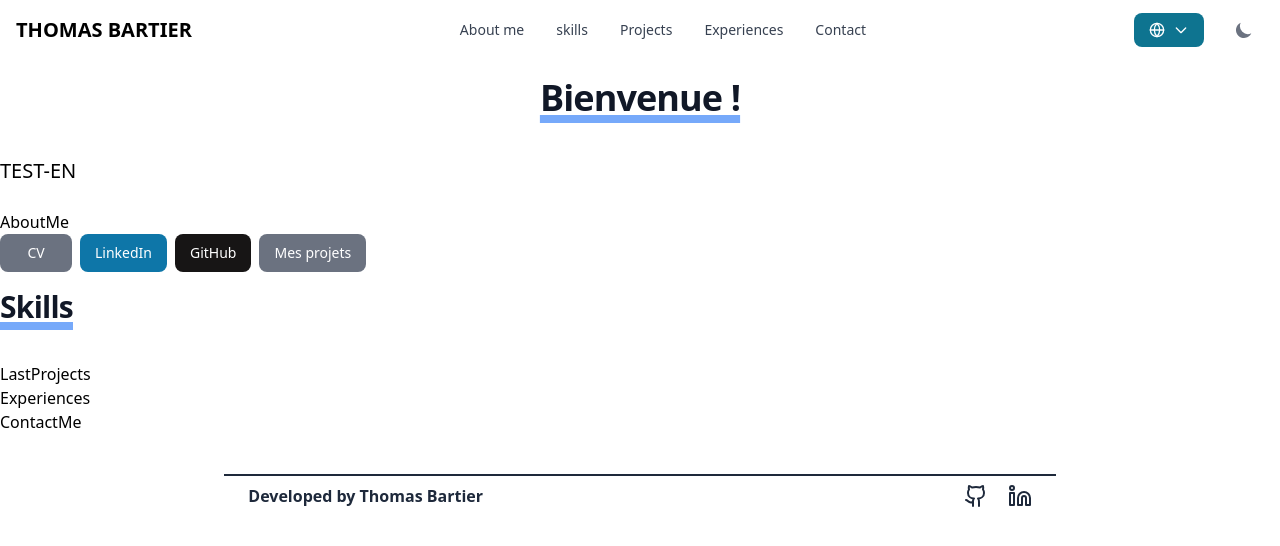
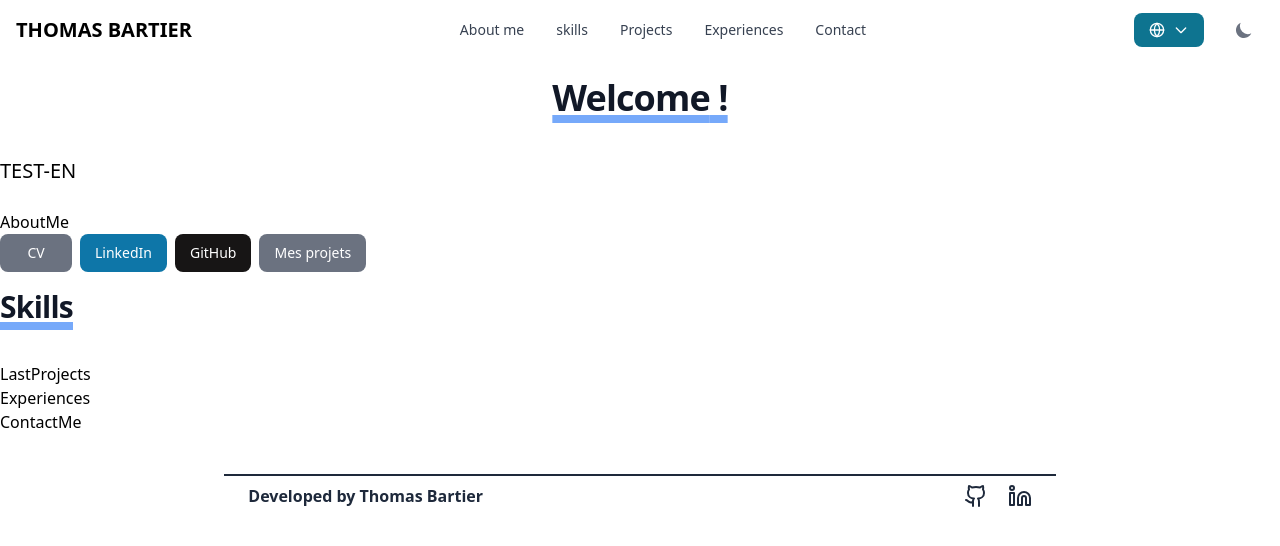
Before and after one commit to tomab23/Portfolio-2.0, a React (Vite) app: page / in a window 1280 px wide. Shown: the top 546 px of the page. Built offline with nearby package versions, Linux system fonts and the light colour scheme.

Commit message:
translation dropdown functional

```diff
--- a/src/components/DropdownTranslate.jsx
+++ b/src/components/DropdownTranslate.jsx
@@ -1,15 +1,26 @@
 
 import { Dropdown, DropdownItem } from "flowbite-react";
 import { Globe } from "lucide-react";
+import { useTranslation } from "react-i18next";
 
 const DropdownTranslate = () => {
 
+  const { i18n } = useTranslation();
+
+  const langueEn = () => {
+    i18n.changeLanguage("en")
+  }
+
+  const langueFr = () => {
+    i18n.changeLanguage("fr")
+  }
+
   return (
     <Dropdown dismissOnClick={true} label={<Globe className="h-4 w-4" />} size="sm">
-      <DropdownItem as="a" href="#">
+      <DropdownItem as="a" href="#" onClick={langueFr}>
         Français
       </DropdownItem>
-      <DropdownItem as="a" href="#">
+      <DropdownItem as="a" href="#" onClick={langueEn}>
         English
       </DropdownItem>
     </Dropdown>
--- a/src/i18n/en.json
+++ b/src/i18n/en.json
@@ -4,5 +4,6 @@
   "TITLE": {
     "SKILLS": "Skills"
   },
-  "TOTOP": "Scroll to top"
+  "TOTOP": "Scroll to top",
+  "WELCOME": "Welcome"
 }
--- a/src/i18n/fr.json
+++ b/src/i18n/fr.json
@@ -4,5 +4,6 @@
   "TITLE": {
     "SKILLS": "Compétences"
   },
-  "TOTOP": "Haut de page"
+  "TOTOP": "Haut de page",
+  "WELCOME": "Bienvenue"
 }
--- a/src/pages/HomePage.jsx
+++ b/src/pages/HomePage.jsx
@@ -18,9 +18,9 @@ const HomePage = () => {
   return (
     <div>
       <Header />
-      <body className="">
+      <div className="">
       <CustomTitle className={"text-center text-4xl mt-5 mb-10"}>
-        Bienvenue !
+        {t("WELCOME")} !
       </CustomTitle>
       <h2>{t("TEST")}</h2> <br />
 
@@ -30,7 +30,7 @@ const HomePage = () => {
       <Experiences />
       <ContactMe />
       <ScrollToTop />
-      </body>
+      </div>
       <Footer />
     </div>
   );
--- /dev/null
+++ b/src/pages/ProjectsPage.jsx
@@ -0,0 +1,16 @@
+import CustomTitle from "../components/custom/CustomTitle"
+import Header from "../components/layout/Header"
+
+
+const ProjectsPage = () => {
+  return (
+    <div>
+        <Header />
+        <CustomTitle className={"text-center"}>
+            MES PROJETS
+        </CustomTitle>
+    </div>
+  )
+}
+
+export default ProjectsPage
--- a/src/routes/RoutesApp.jsx
+++ b/src/routes/RoutesApp.jsx
@@ -1,6 +1,7 @@
 import { BrowserRouter, Route, Routes } from "react-router";
 import HomePage from "../pages/HomePage";
 import CvPage from "../pages/CvPage";
+import ProjectsPage from "../pages/ProjectsPage";
 
 const RoutesApp = () => {
   return (
@@ -9,6 +10,7 @@ const RoutesApp = () => {
       <Routes>
         <Route path="/" element={<HomePage />} />
         <Route path="/cv" element={<CvPage />} />
+        <Route path="/projets" element={<ProjectsPage />} />
       </Routes>
     </BrowserRouter>
   </div>
```
